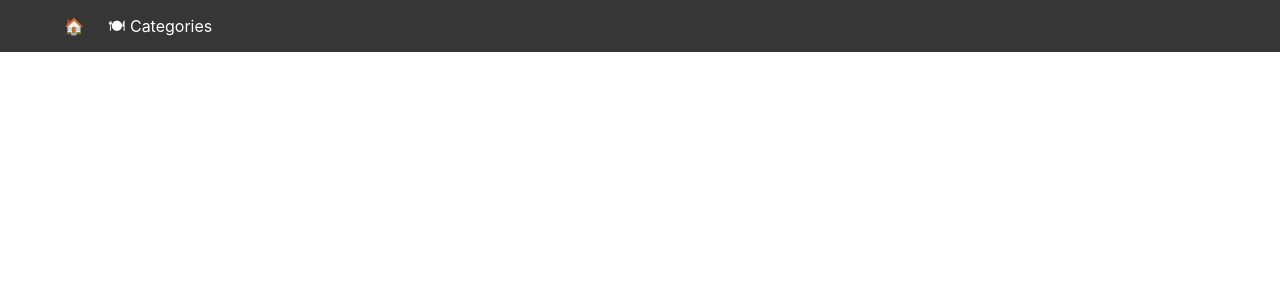
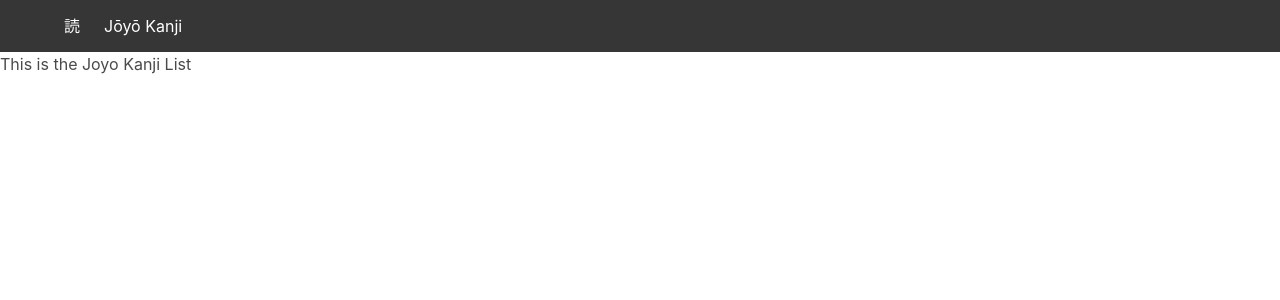
Before and after one commit to jguppy92/yomikata, a React (Create React App) app: page /joyo in a window 1280 px wide. Before the commit this address had no page. Shown: the top 300 px of the page. Built offline with nearby package versions, Linux system fonts and the light colour scheme.

Commit message:
Added and linked Joyo Kanji component to Router and link works in navbar

```diff
--- a/src/App.js
+++ b/src/App.js
@@ -6,6 +6,7 @@ import {
 
 import Home from './components/common/Home'
 import Navbar from './components/common/Navbar'
+import Joyo from './components/kanji/Joyo'
 
 function App() {
 
@@ -15,6 +16,7 @@ function App() {
       <Navbar />
       <Routes>
         <Route path='/' element={<Home/>} />
+        <Route path='joyo' element={<Joyo/>} />
       </Routes>
     </BrowserRouter>
   )
--- a/src/components/common/Navbar.js
+++ b/src/components/common/Navbar.js
@@ -9,11 +9,11 @@ function Navbar() {
         <div className="container">
           <div className="navbar-brand">
             <Link to="/" className="navbar-item">
-              🏠
+              読
             </Link>
-            <p className="navbar-item">
-              🍽 Categories
-            </p>
+            <Link to="joyo" className="navbar-item">
+              Jōyō Kanji
+            </Link>
           </div>
         </div>
       </nav>
--- /dev/null
+++ b/src/components/kanji/Joyo.js
@@ -0,0 +1,9 @@
+function Joyo() {
+  return (
+    <h1>
+      This is the Joyo Kanji List
+    </h1>
+  )
+}
+
+export default Joyo
```
